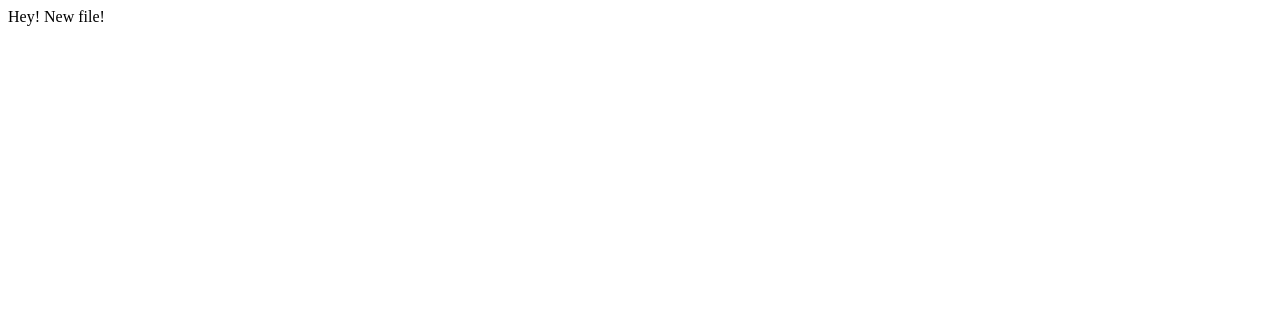
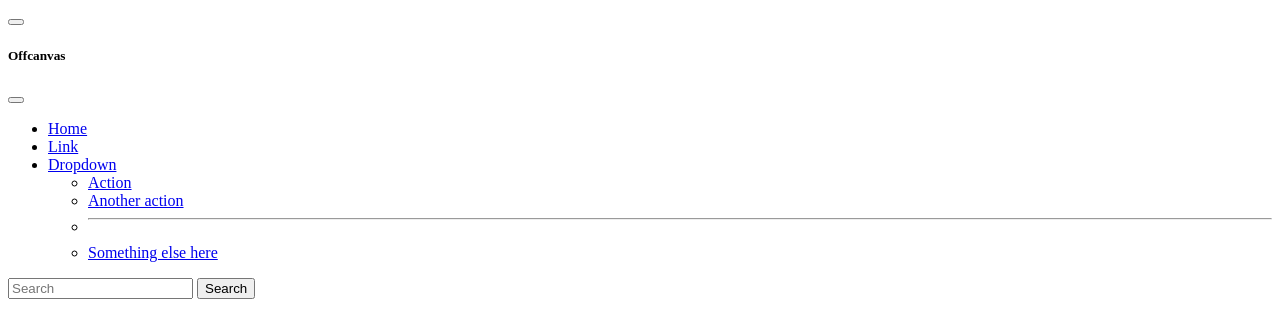
Before and after one commit to CinthiaNery01/schoolofdesign, a plain HTML site: page index.html in a window 1280 px wide. Shown: the top 315 px of the page. Drawn offline with Linux system fonts and the light colour scheme.

Commit message:
changes1

```diff
--- /dev/null
+++ b/css/style-sheet.css
@@ -0,0 +1,3 @@
+h1 {
+    color: blue;
+}
--- a/index.html
+++ b/index.html
@@ -1 +1,50 @@
-Hey! New file!
+<!DOCTYPE html>
+<html lang="en">
+  <head>
+    <link rel="stylesheet" href="css/style-sheet.css"/>
+</head>
+<body>
+  <nav class="navbar bg-body-tertiary sticky-top">
+    <div class="container-fluid">
+        <button class="navbar-toggler" type="button" data-bs-toggle="offcanvas" data-bs-target="#offcanvasNavbar" aria-controls="offcanvasNavbar" aria-label="Toggle navigation">
+            <span class="navbar-toggler-icon"></span>
+        </button>
+        <div class="offcanvas offcanvas-start" tabindex="-1" id="offcanvasNavbar" aria-labelledby="offcanvasNavbarLabel">
+            <div class="offcanvas-header">
+                <h5 class="offcanvas-title" id="offcanvasNavbarLabel">Offcanvas</h5>
+                <button type="button" class="btn-close" data-bs-dismiss="offcanvas" aria-label="Close"></button>
+            </div>
+            <div class="offcanvas-body">
+                <ul class="navbar-nav justify-content-end flex-grow-1 pe-3">
+                    <li class="nav-item">
+                        <a class="nav-link active" aria-current="page" href="#">Home</a>
+                    </li>
+                    <li class="nav-item">
+                        <a class="nav-link" href="#">Link</a>
+                    </li>
+                    <li class="nav-item dropdown">
+                        <a class="nav-link dropdown-toggle" href="#" role="button" data-bs-toggle="dropdown" aria-expanded="false">
+                            Dropdown
+                        </a>
+                        <ul class="dropdown-menu">
+                            <li><a class="dropdown-item" href="#">Action</a></li>
+                            <li><a class="dropdown-item" href="#">Another action</a></li>
+                            <li>
+                                <hr class="dropdown-divider">
+                            </li>
+                            <li><a class="dropdown-item" href="#">Something else here</a></li>
+                        </ul>
+                    </li>
+                </ul>
+                <form class="d-flex mt-3" role="search">
+                    <input class="form-control me-2" type="search" placeholder="Search" aria-label="Search">
+                    <button class="btn btn-outline-success" type="submit">Search</button>
+                </form>
+            </div>
+        </div>
+    </div>
+</nav>
+<h1> Welcome to PinkMango!</h1>
+
+    </body>
+    </html>
```
